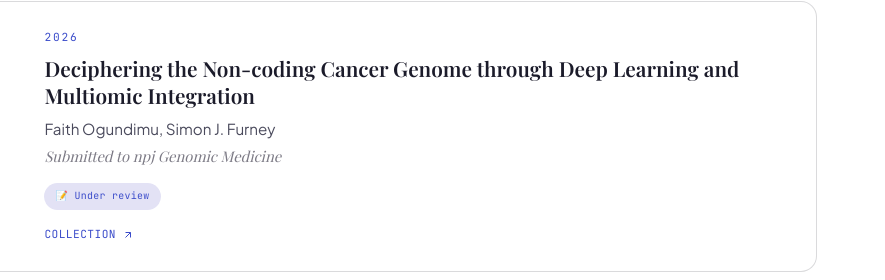
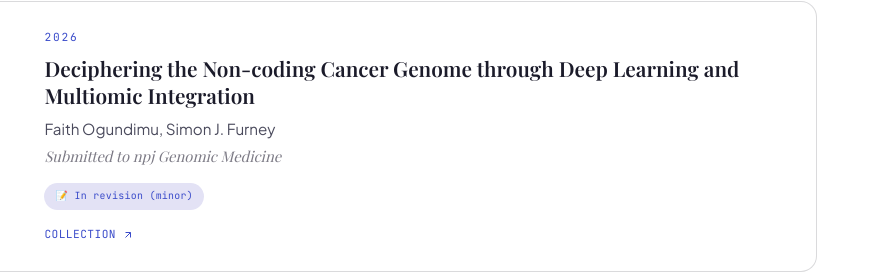
Before and after one commit to faith-ogun/faith-ogun.github.io, an Astro site: page /research in a window 1280 px wide. Shown: the part 3100-3380 px from the top of the page, 395-1280 px from the left. Built offline with nearby package versions, Linux system fonts and the light colour scheme; Astro itself is replaced by a stand-in of ours; a web font is replaced by a local one.

Commit message:
Research: npj Genomic Medicine paper is in revision (minor), not under review

```diff
--- a/src/pages/research.astro
+++ b/src/pages/research.astro
@@ -16,7 +16,7 @@ const pubs = [
     year: '2026', img: '/assets/lit-review-image.png',
     title: 'Deciphering the Non-coding Cancer Genome through Deep Learning and Multiomic Integration',
     authors: 'Faith Ogundimu, Simon J. Furney', venue: 'Submitted to npj Genomic Medicine',
-    badges: ['📝 Under review'],
+    badges: ['📝 In revision (minor)'],
     links: [{ href: 'https://www.nature.com/collections/cajbhbfeee', label: 'Collection' }],
   },
   {
```
